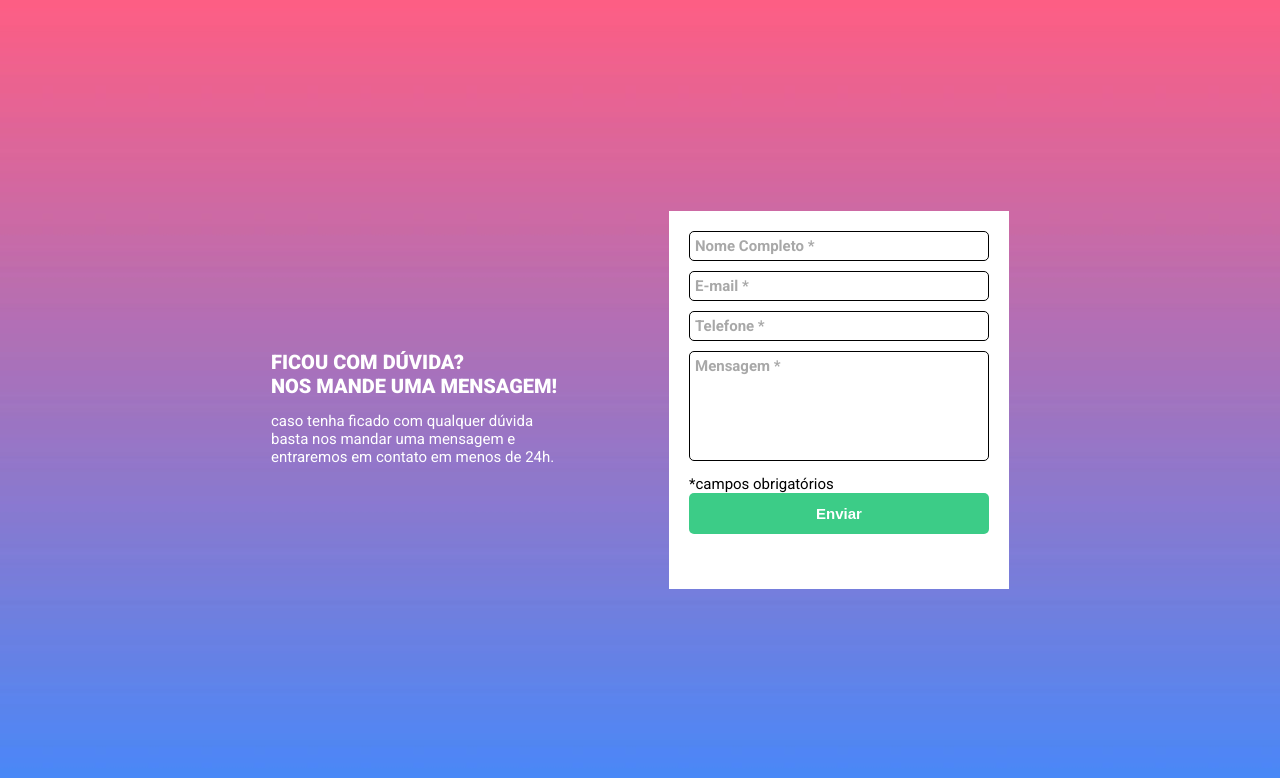
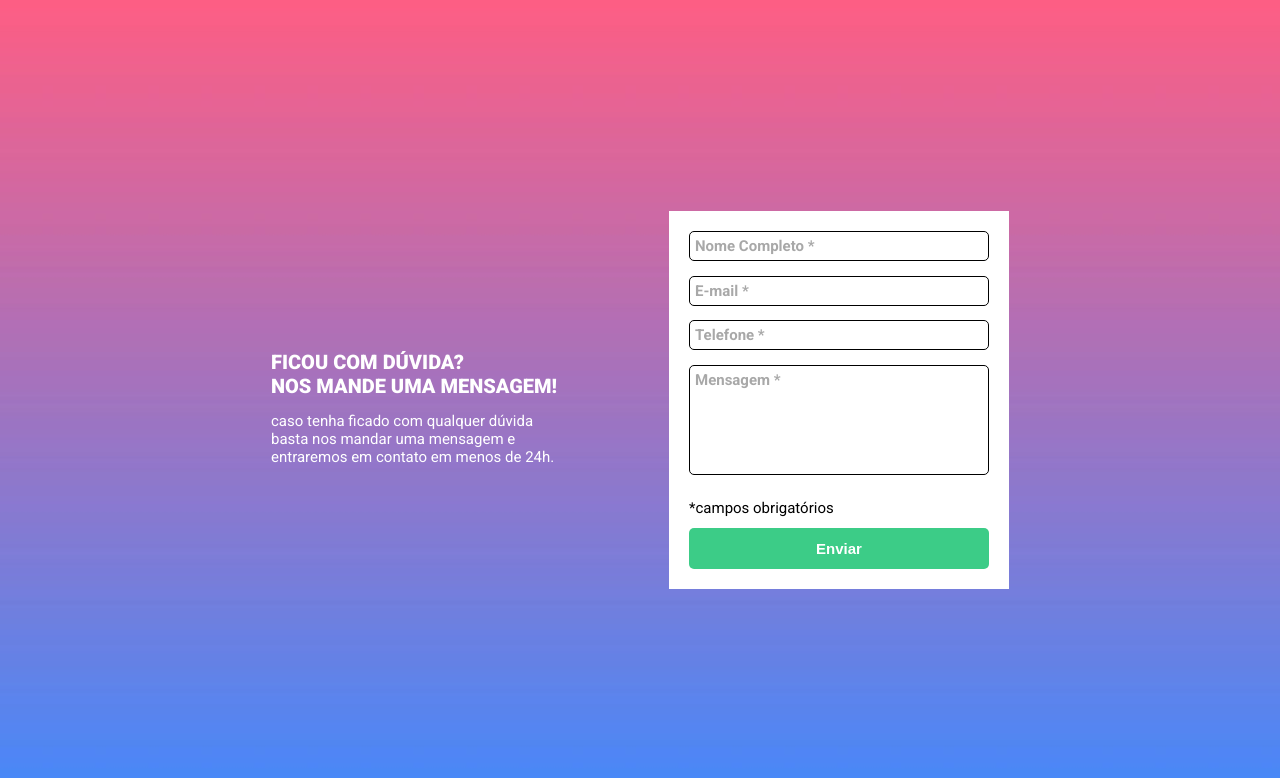
Before and after one commit to TeoniuVilarinho/projeto-formulario, a plain HTML site: page index.html in a window 1280 px wide. Drawn offline with Linux system fonts and the light colour scheme.

Commit message:
Add files via upload

```diff
--- a/src/css/style.css
+++ b/src/css/style.css
@@ -54,7 +54,7 @@ main {
 
 .sessao-formulario .formulario .input {
     width: 300px;
-    margin-bottom: 10px;
+    margin-bottom: auto;
 }
 
 .sessao-formulario .formulario .input .campo {
@@ -72,7 +72,6 @@ main {
 .sessao-formulario .formulario .input .campo.mensagem {
     font-family: "Roboto", sans-serif;
     height: 110px;
-    border: 1px solid #000;
     font-size: 15px;
     font-weight: 400;
     color: #000;
@@ -95,14 +94,14 @@ main {
 }
 
 .sessao-formulario .formulario .input .campo-obrigatorio {
+    display: flex;
     color: #f52e2e;
     font-size: 8px;
     font-weight: 400;
-    display: none;
+    opacity: 0;
 }
 
 .sessao-formulario .formulario .input .ativo {
-    display: flex;
     opacity: 1;
 }
 
@@ -110,6 +109,8 @@ main {
     font-size: 15px;
     font-weight: 400;
     color: #000;
+    margin-top: auto;
+    margin-bottom: auto;
 }
 
 .sessao-formulario .formulario .botao {
@@ -121,7 +122,7 @@ main {
     font-size: 15px;
     font-weight: 700;
     cursor: pointer;
-    margin-top: 0px;
+    margin-top: auto;
 }
 
 .sessao-formulario .formulario .botao:hover {
```
